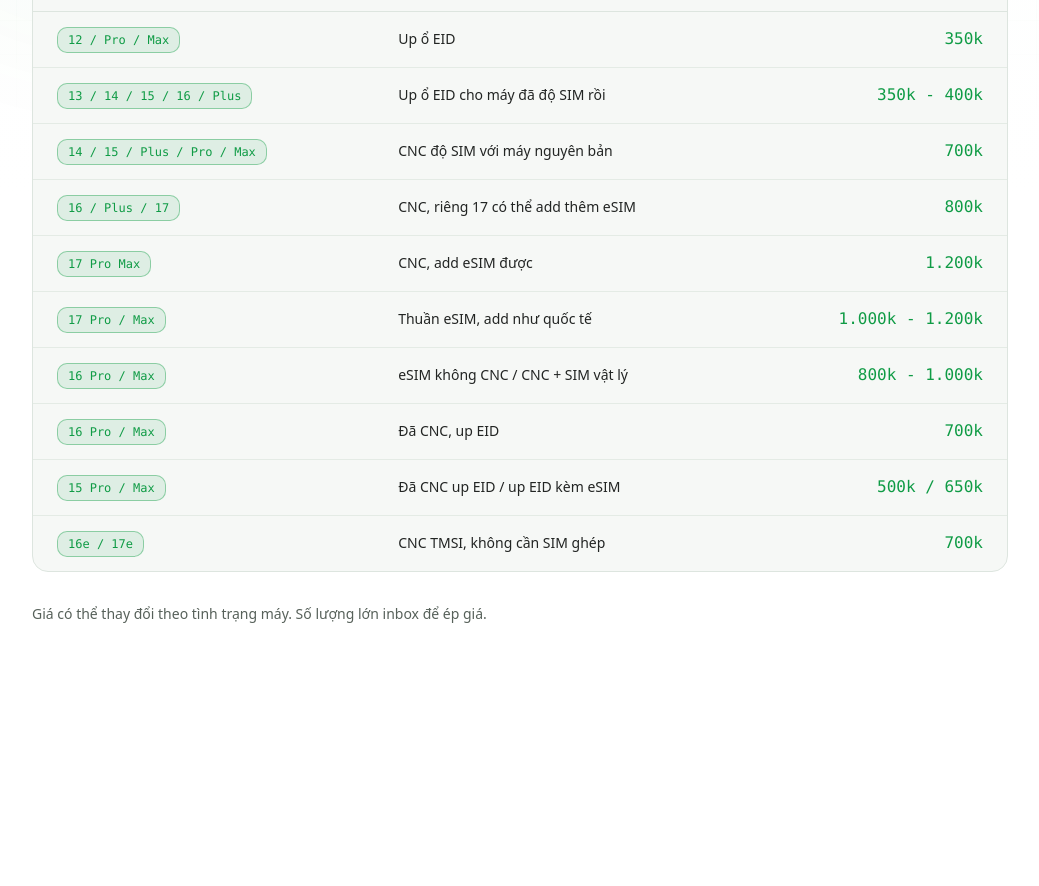
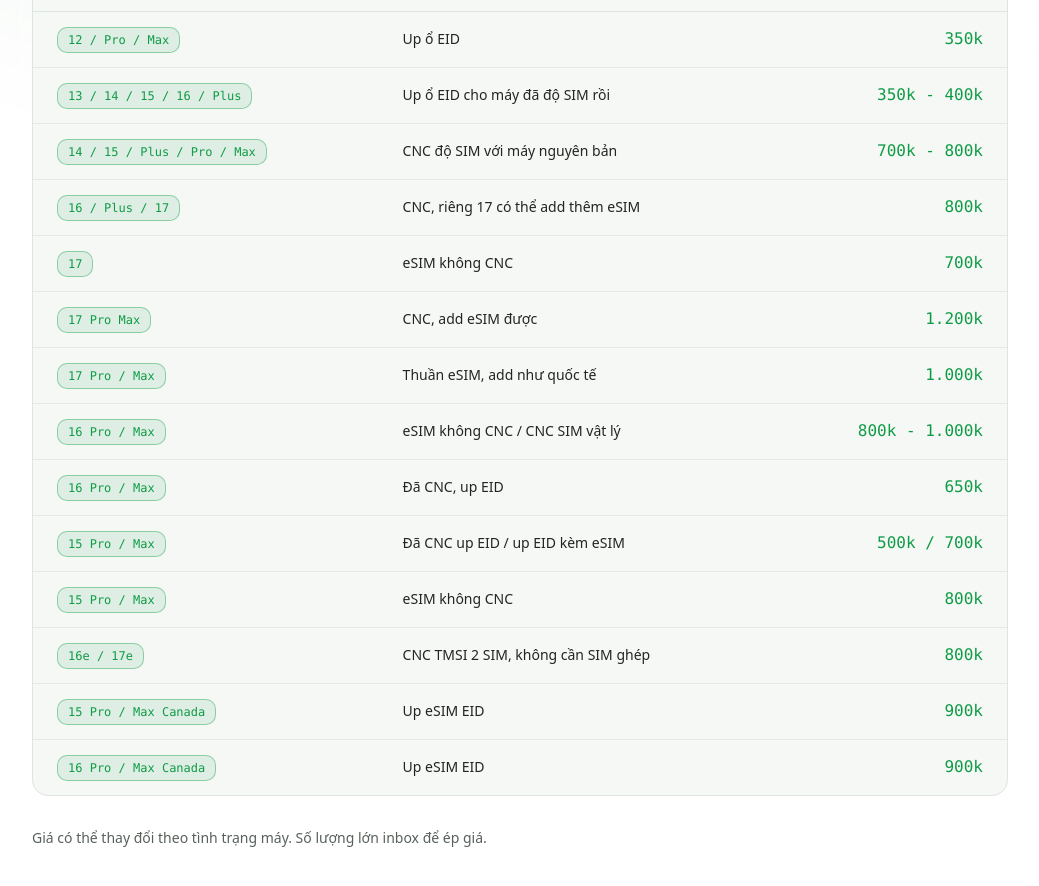
Before and after one commit to vddung2169/tamtaocnc, a Next.js app: page /bang-gia-do-sim in a window 1280 px wide. Shown: the part 600-1486 px from the top of the page, without its empty margins (120-1159 px from the left). Built offline with nearby package versions, Linux system fonts and the light colour scheme.

Commit message:
cap nhap

```diff
--- a/src/app/layout.tsx
+++ b/src/app/layout.tsx
@@ -128,7 +128,7 @@ const localBusinessJsonLd = {
   makesOffer: [
     { "@type": "Offer", itemOffered: { "@type": "Service", name: "Độ SIM vật lý cho iPhone lock" } },
     { "@type": "Offer", itemOffered: { "@type": "Service", name: "CNC máy iPhone lock" } },
-    { "@type": "Offer", itemOffered: { "@type": "Service", name: "Up ổ EID, độ eSIM" } },
+    { "@type": "Offer", itemOffered: { "@type": "Service", name: ", độ eSIM" } },
     { "@type": "Offer", itemOffered: { "@type": "Service", name: "Thay pin iPhone dung lượng cao" } },
     { "@type": "Offer", itemOffered: { "@type": "Service", name: "Sửa chữa và thay thế linh kiện" } },
   ],
--- a/src/data/do-sim.ts
+++ b/src/data/do-sim.ts
@@ -25,17 +25,37 @@ export const simPrices: readonly SimPriceRow[] = [
   {
     model: "14 / 15 / Plus / Pro / Max",
     service: "CNC độ SIM với máy nguyên bản",
-    price: "700k",
+    price: "700k - 800k",
   },
-  { model: "16 / Plus / 17", service: "CNC, riêng 17 có thể add thêm eSIM", price: "800k" },
+  {
+    model: "16 / Plus / 17",
+    service: "CNC, riêng 17 có thể add thêm eSIM",
+    price: "800k",
+  },
+  { model: "17", service: "eSIM không CNC", price: "700k" },
   { model: "17 Pro Max", service: "CNC, add eSIM được", price: "1.200k" },
-  { model: "17 Pro / Max", service: "Thuần eSIM, add như quốc tế", price: "1.000k - 1.200k" },
+  {
+    model: "17 Pro / Max",
+    service: "Thuần eSIM, add như quốc tế",
+    price: "1.000k",
+  },
   {
     model: "16 Pro / Max",
-    service: "eSIM không CNC / CNC + SIM vật lý",
+    service: "eSIM không CNC / CNC SIM vật lý",
     price: "800k - 1.000k",
   },
-  { model: "16 Pro / Max", service: "Đã CNC, up EID", price: "700k" },
-  { model: "15 Pro / Max", service: "Đã CNC up EID / up EID kèm eSIM", price: "500k / 650k" },
-  { model: "16e / 17e", service: "CNC TMSI, không cần SIM ghép", price: "700k" },
+  { model: "16 Pro / Max", service: "Đã CNC, up EID", price: "650k" },
+  {
+    model: "15 Pro / Max",
+    service: "Đã CNC up EID / up EID kèm eSIM",
+    price: "500k / 700k",
+  },
+  { model: "15 Pro / Max", service: "eSIM không CNC", price: "800k" },
+  {
+    model: "16e / 17e",
+    service: "CNC TMSI 2 SIM, không cần SIM ghép",
+    price: "800k",
+  },
+  { model: "15 Pro / Max Canada", service: "Up eSIM EID", price: "900k" },
+  { model: "16 Pro / Max Canada", service: "Up eSIM EID", price: "900k" },
 ];
```
